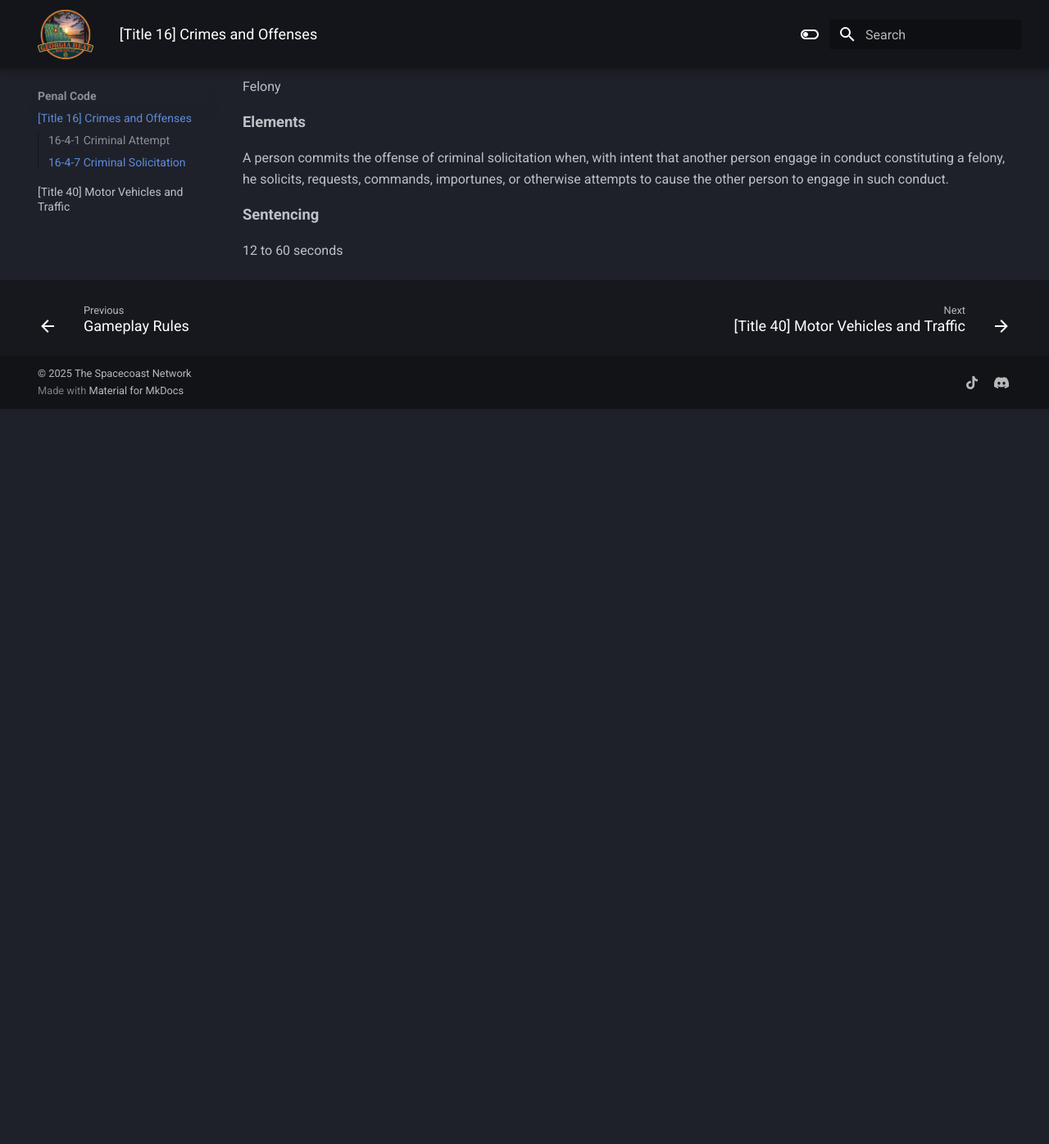
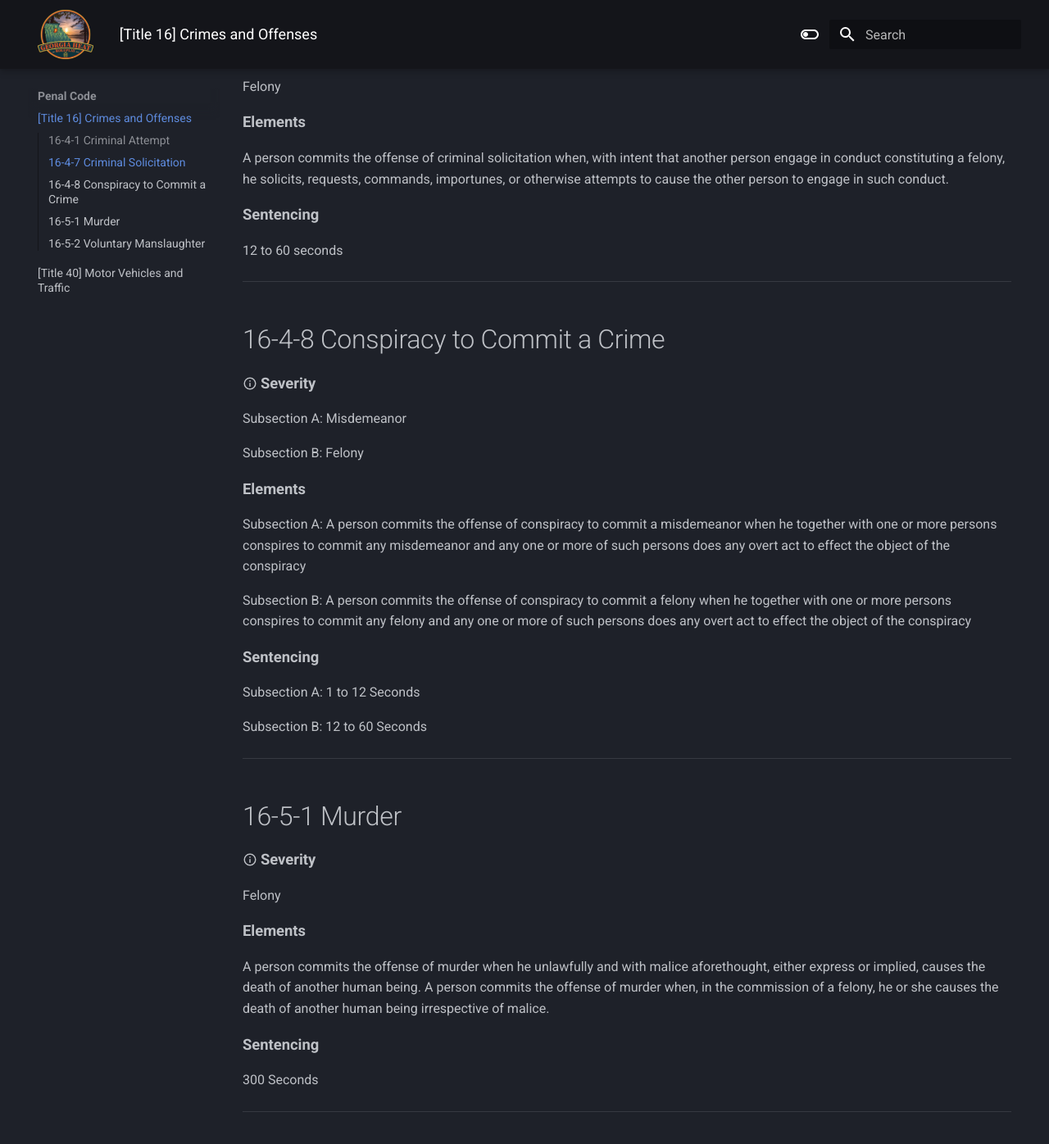
Before and after one commit to Ced-H/GHRP, an MkDocs documentation site: the page built from docs/title-16.md, in a window 1280 px wide and 1400 px high, scrolled down 928 px. Shown: the top 1396 px of the window at 82% size. Built offline with MkDocs 1.6.1 and Material for MkDocs 9.7.7, drawn with Linux system fonts in a browser that asks for light colours; before the commit the page ends 1427 px from its top, so only the background shows below that; some of the changed text lies outside the part shown.

Commit message:
Added codes, updated Title 16

```diff
--- a/docs/title-16.md
+++ b/docs/title-16.md
@@ -33,3 +33,57 @@ A person commits the offense of criminal solicitation when, with intent that ano
 __Sentencing__
 
 12 to 60 seconds
+
+---
+
+## 16-4-8 Conspiracy to Commit a Crime
+
+:material-information-outline: __Severity__
+
+Subsection A: Misdemeanor
+
+Subsection B: Felony
+
+__Elements__
+
+Subsection A: A person commits the offense of conspiracy to commit a misdemeanor when he together with one or more persons conspires to commit any misdemeanor and any one or more of such persons does any overt act to effect the object of the conspiracy
+
+Subsection B: A person commits the offense of conspiracy to commit a felony when he together with one or more persons conspires to commit any felony and any one or more of such persons does any overt act to effect the object of the conspiracy
+
+__Sentencing__
+
+Subsection A: 1 to 12 Seconds
+
+Subsection B: 12 to 60 Seconds
+
+---
+
+## 16-5-1 Murder
+
+:material-information-outline: __Severity__
+
+Felony
+
+__Elements__
+
+A person commits the offense of murder when he unlawfully and with malice aforethought, either express or implied, causes the death of another human being. A person commits the offense of murder when, in the commission of a felony, he or she causes the death of another human being irrespective of malice.
+
+__Sentencing__
+
+300 Seconds
+
+---
+
+## 16-5-2 Voluntary Manslaughter
+
+:material-information-outline: __Severity__
+
+Felony
+
+__Elements__
+
+A person commits the offense of voluntary manslaughter when he causes the death of another human being under circumstances which would otherwise be murder and if he acts solely as the result of a sudden, violent, and irresistible passion resulting from serious provocation sufficient to excite such passion in a reasonable person; however, if there should have been an interval between the provocation and the killing sufficient for the voice of reason and humanity to be heard, of which the jury in all cases shall be the judge, the killing shall be attributed to deliberate revenge and be punished as murder.
+
+__Sentencing__
+
+240 Seconds
```
